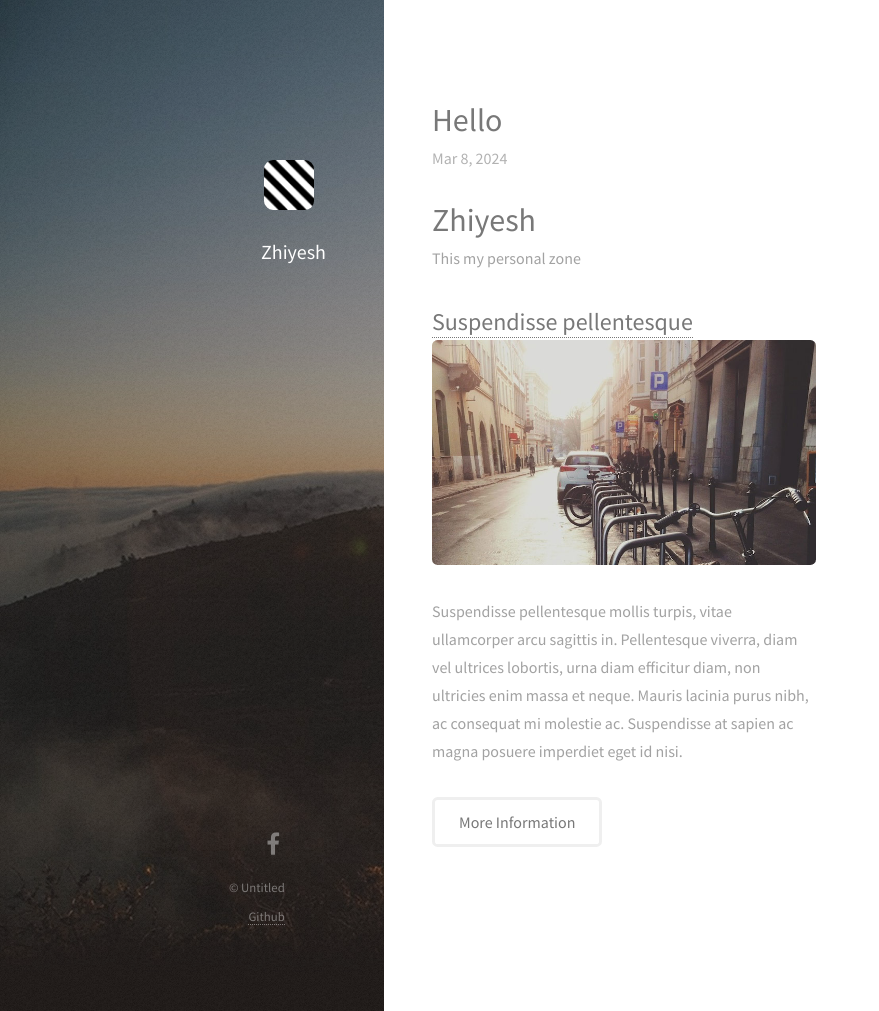
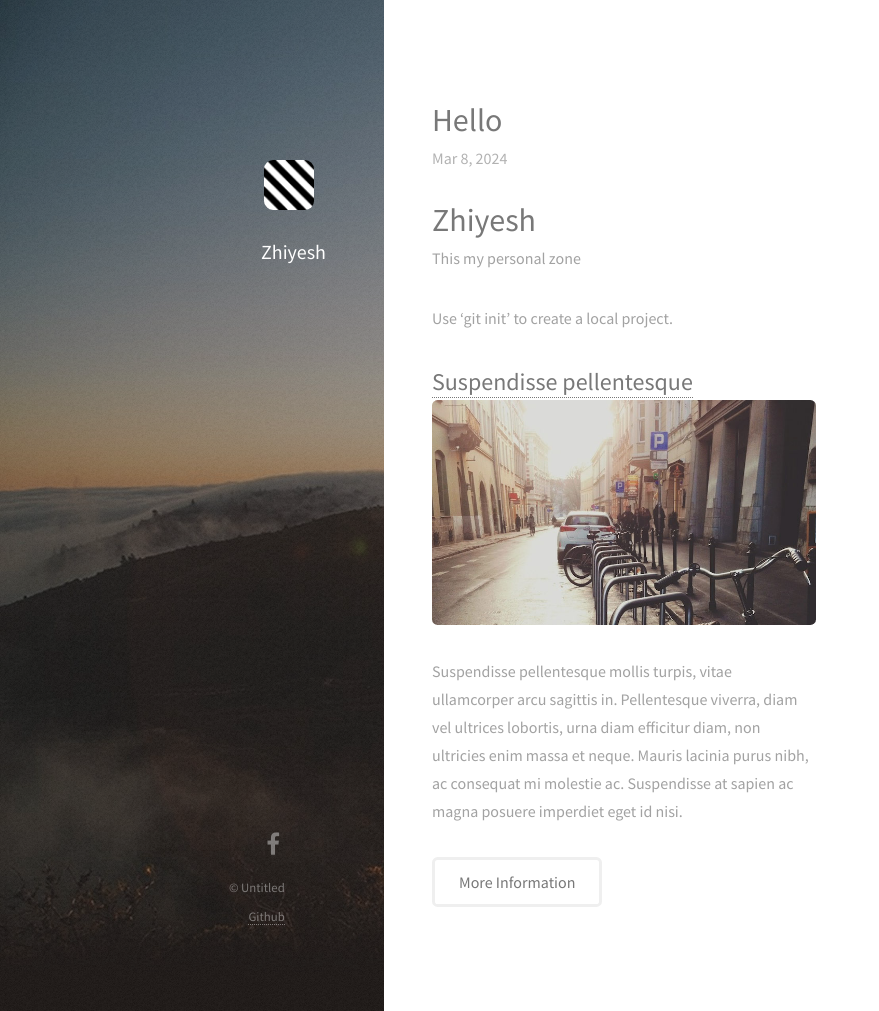
Before and after one commit to Zhiyelah/zhiyelah.github.io, a Jekyll site: the page built from _posts/2024-03-08-Hello.markdown, in a window 1280 px wide and 1011 px high. Shown: the whole window, without its empty margins (0-879 px from the left). Built offline with Jekyll 4.4.1, drawn with Linux system fonts in a browser that asks for light colours; nearby versions of some CDN libraries.

Commit message:
Update 2024-03-08-Hello.markdown

```diff
--- a/_posts/2024-03-08-Hello.markdown
+++ b/_posts/2024-03-08-Hello.markdown
@@ -3,3 +3,5 @@ layout: post
 ---
 # Zhiyesh
 This my personal zone
+
+Use 'git init' to create a local project.
```
